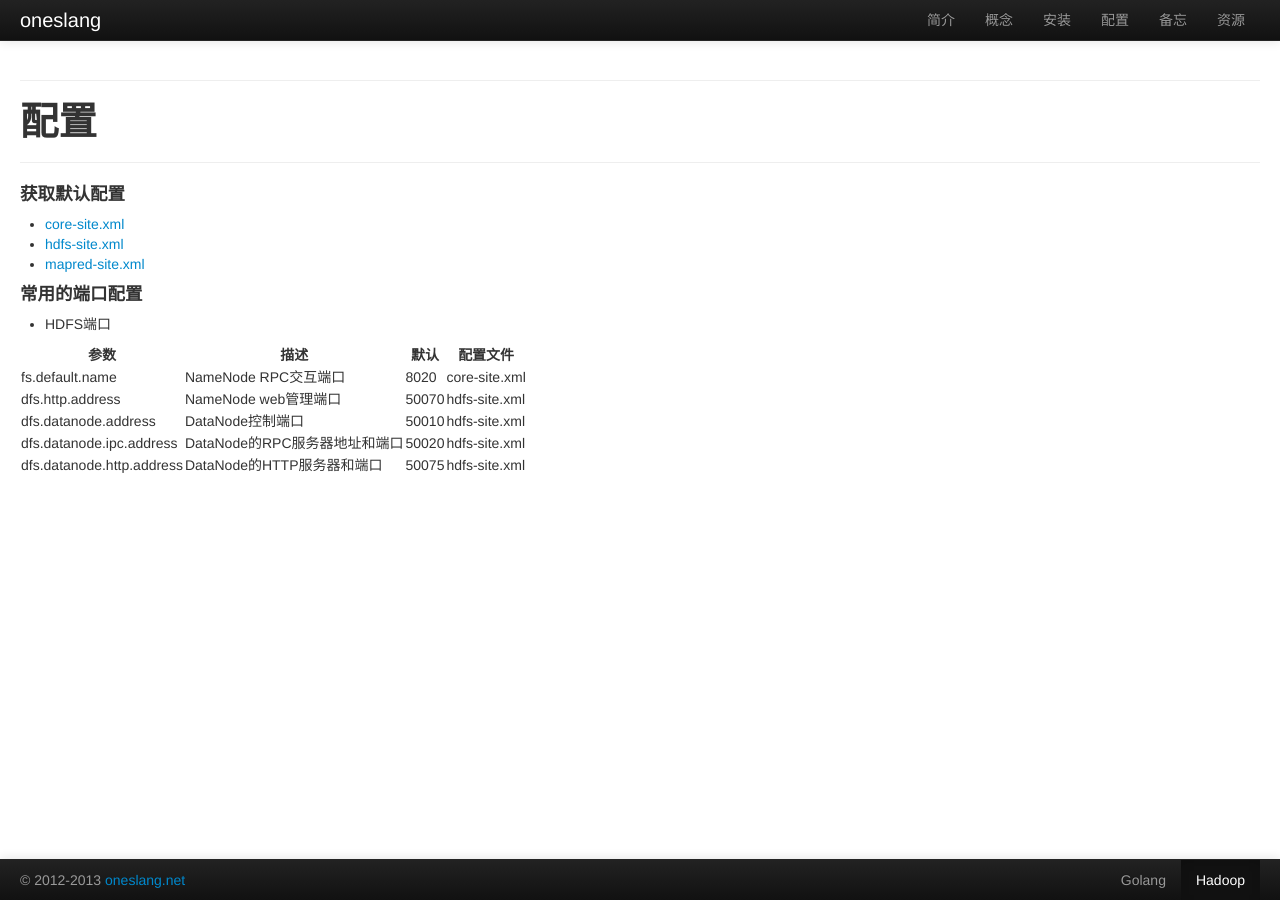
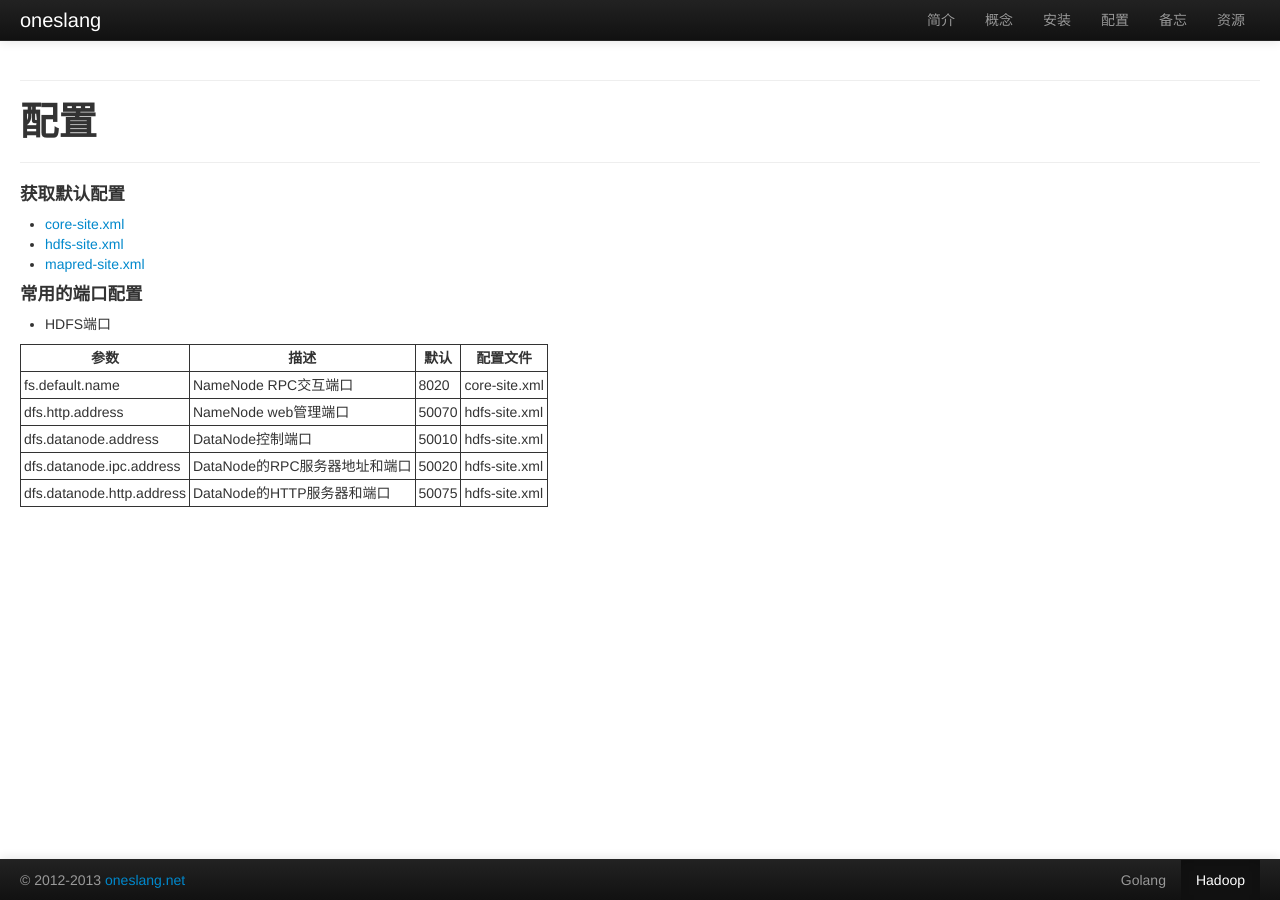
Before and after one commit to oneslang/oneslang.net, a Jekyll site: the page built from hadoop/conf.md, in a window 1280 px wide. Built offline with Jekyll 4.4.1, drawn with Linux system fonts in a browser that asks for light colours.

Commit message:
add oneslang.css

```diff
--- a/_layouts/default.html
+++ b/_layouts/default.html
@@ -9,13 +9,8 @@
 	<meta name="keywords" content="{{ site.keywords }}">
 
 	<!-- Le styles -->
+	<link href="/assets/css/oneslang.css" rel="stylesheet">
 	<link href="/assets/css/bootstrap.min.css" rel="stylesheet">
-	<style type="text/css">
-	body {
-		padding-top: 60px;
-		padding-bottom: 40px;
-	}
-	</style>
 	<link href="/assets/css/bootstrap-responsive.min.css" rel="stylesheet">
 	<link href="/assets/css/pygments.css" rel="stylesheet">
 
--- /dev/null
+++ b/assets/css/oneslang.css
@@ -0,0 +1,20 @@
+
+body {
+	padding-top: 60px;
+	padding-bottom: 40px;
+}
+
+table {
+	border: 1px solid;
+	border-collapse: collapse;
+}
+
+th {
+	border: 1px solid;
+	padding: 3px;
+}
+
+td {
+	border: 1px solid;
+	padding: 3px;
+}
```
